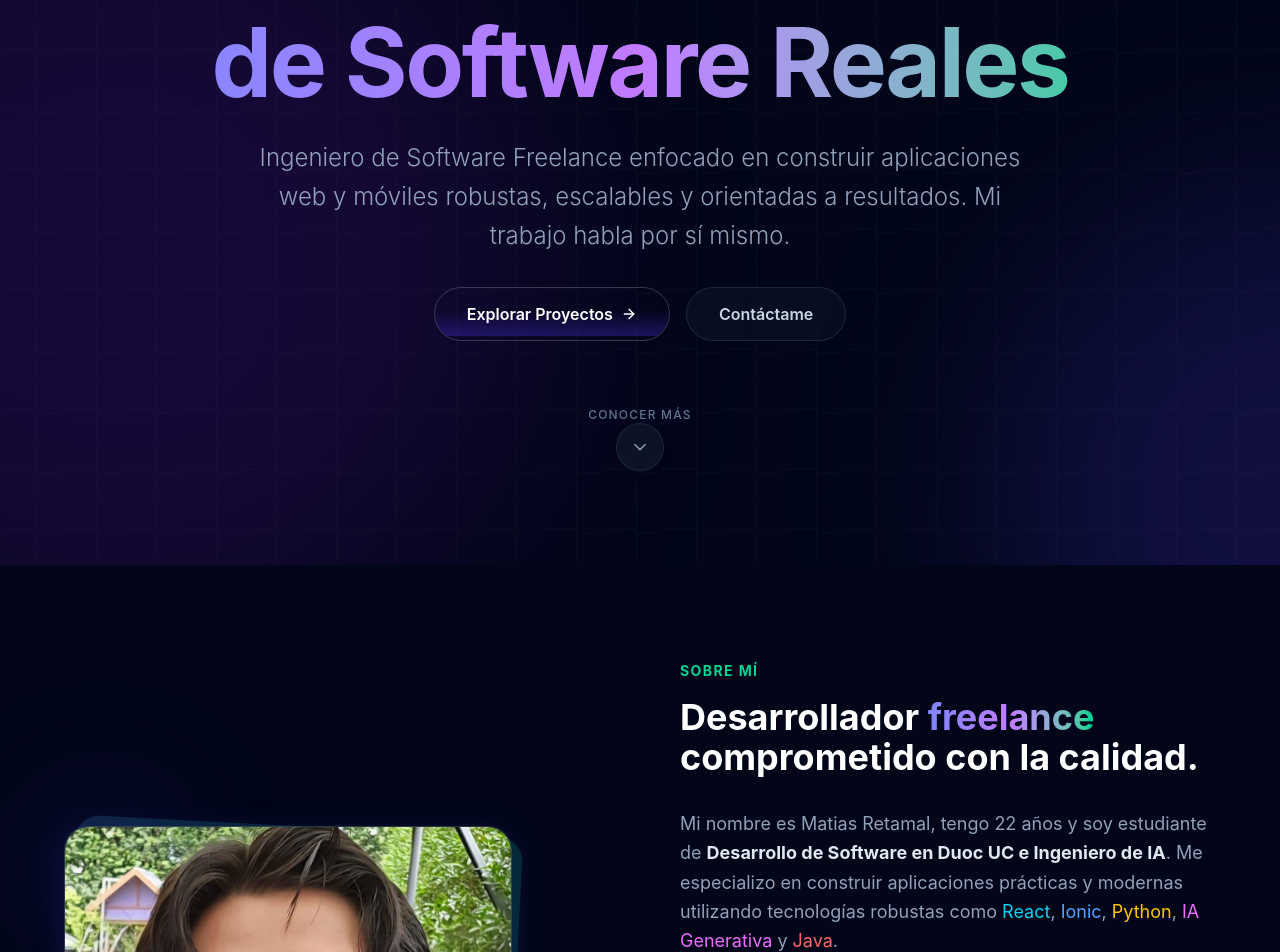
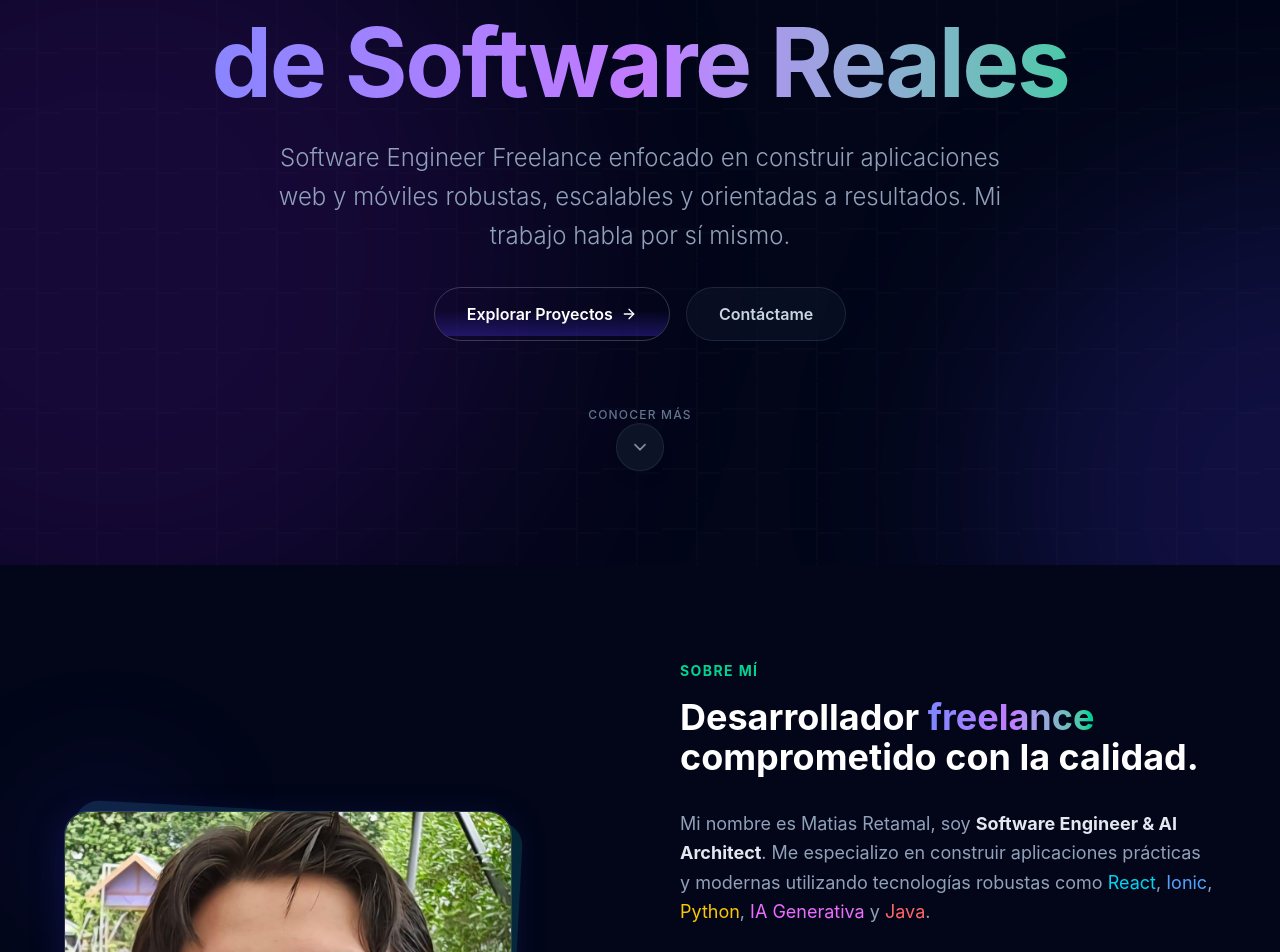
Before and after one commit to DeadJustLive/Portafolio, a React (Vite) app: page / in a window 1280 px wide. Shown: the part 400-1352 px from the top of the page. Built offline with nearby package versions, Linux system fonts and the light colour scheme.

Commit message:
chore: update role title to Software Engineer & AI Architect, remove student reference

```diff
--- a/src/app/components/about-me.tsx
+++ b/src/app/components/about-me.tsx
@@ -89,7 +89,7 @@ export function AboutMe() {
                         <div className="space-y-6 text-lg text-slate-400 leading-relaxed">
 
                             <p className="animate-text">
-                                Mi nombre es Matias Retamal, tengo 22 años y soy estudiante de <strong className="text-slate-200">Desarrollo de Software en Duoc UC e Ingeniero de IA</strong>. Me especializo en construir aplicaciones prácticas y modernas utilizando tecnologías robustas como <span className="text-cyan-400">React</span>, <span className="text-blue-400">Ionic</span>, <span className="text-yellow-400">Python</span>, <span className="text-fuchsia-400">IA Generativa</span> y <span className="text-red-400">Java</span>.
+                                Mi nombre es Matias Retamal, soy <strong className="text-slate-200">Software Engineer & AI Architect</strong>. Me especializo en construir aplicaciones prácticas y modernas utilizando tecnologías robustas como <span className="text-cyan-400">React</span>, <span className="text-blue-400">Ionic</span>, <span className="text-yellow-400">Python</span>, <span className="text-fuchsia-400">IA Generativa</span> y <span className="text-red-400">Java</span>.
                             </p>
 
                             <p className="animate-text">
--- a/src/app/components/hero.tsx
+++ b/src/app/components/hero.tsx
@@ -104,7 +104,7 @@ export function Hero() {
             marginBottom: 'clamp(1.25rem, 4vh, 3rem)',
           }}
         >
-          Ingeniero de Software Freelance enfocado en construir aplicaciones web y móviles robustas, escalables y orientadas a resultados. Mi trabajo habla por sí mismo.
+          Software Engineer Freelance enfocado en construir aplicaciones web y móviles robustas, escalables y orientadas a resultados. Mi trabajo habla por sí mismo.
         </p>
 
         {/* Action Buttons */}
```
Also changed, not shown: 1 other file (tests, documents, lock files or other folders).
